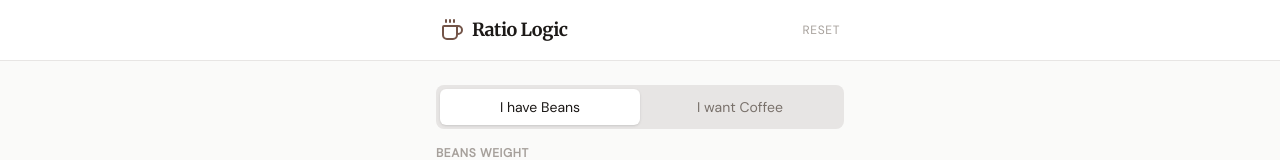
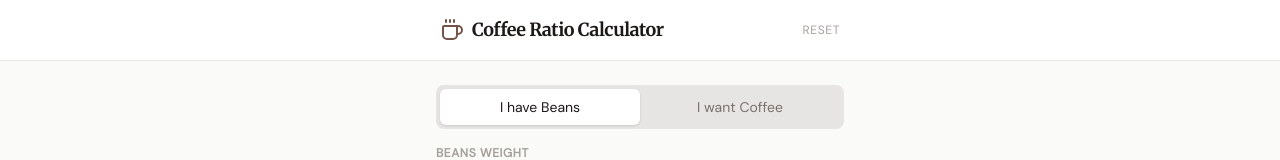
Before and after one commit to chrisjm/coffee-ratio-calculator, a SvelteKit app: page / in a window 1280 px wide. Shown: the top 160 px of the page. Built offline with nearby package versions, Linux system fonts and the light colour scheme.

Commit message:
Update site title from "Ratio Logic" to "Coffee Ratio Calculator" and remove Twitter-specific meta tags

```diff
--- a/src/lib/components/HeaderBar.svelte
+++ b/src/lib/components/HeaderBar.svelte
@@ -8,7 +8,9 @@
 	<div class="mx-auto flex max-w-md items-center justify-between px-6 py-4">
 		<div class="flex items-center gap-2">
 			<Coffee class="h-6 w-6 text-coffee-700" />
-			<h1 class="font-serif text-lg font-bold tracking-tight text-stone-900">Ratio Logic</h1>
+			<h1 class="font-serif text-lg font-bold tracking-tight text-stone-900">
+				Coffee Ratio Calculator
+			</h1>
 		</div>
 		<button
 			onclick={onReset}
--- a/src/routes/+page.svelte
+++ b/src/routes/+page.svelte
@@ -167,18 +167,6 @@
 		content="Calculate perfect coffee-to-water ratios for pour over, French press, espresso, and more. Get tailored recommendations based on roast level, grind size, and brew method."
 	/>
 	<meta property="og:image" content="https://coffee.chrisjmears.com/og-image.png" />
-
-	<meta name="twitter:card" content="summary_large_image" />
-	<meta name="twitter:url" content="https://coffee.chrisjmears.com/" />
-	<meta
-		name="twitter:title"
-		content="Coffee Ratio Calculator | Perfect Pour Over & Espresso Ratios"
-	/>
-	<meta
-		name="twitter:description"
-		content="Calculate perfect coffee-to-water ratios for pour over, French press, espresso, and more. Get tailored recommendations based on roast level, grind size, and brew method."
-	/>
-	<meta name="twitter:image" content="https://coffee.chrisjmears.com/og-image.png" />
 </svelte:head>
 
 <div
```
